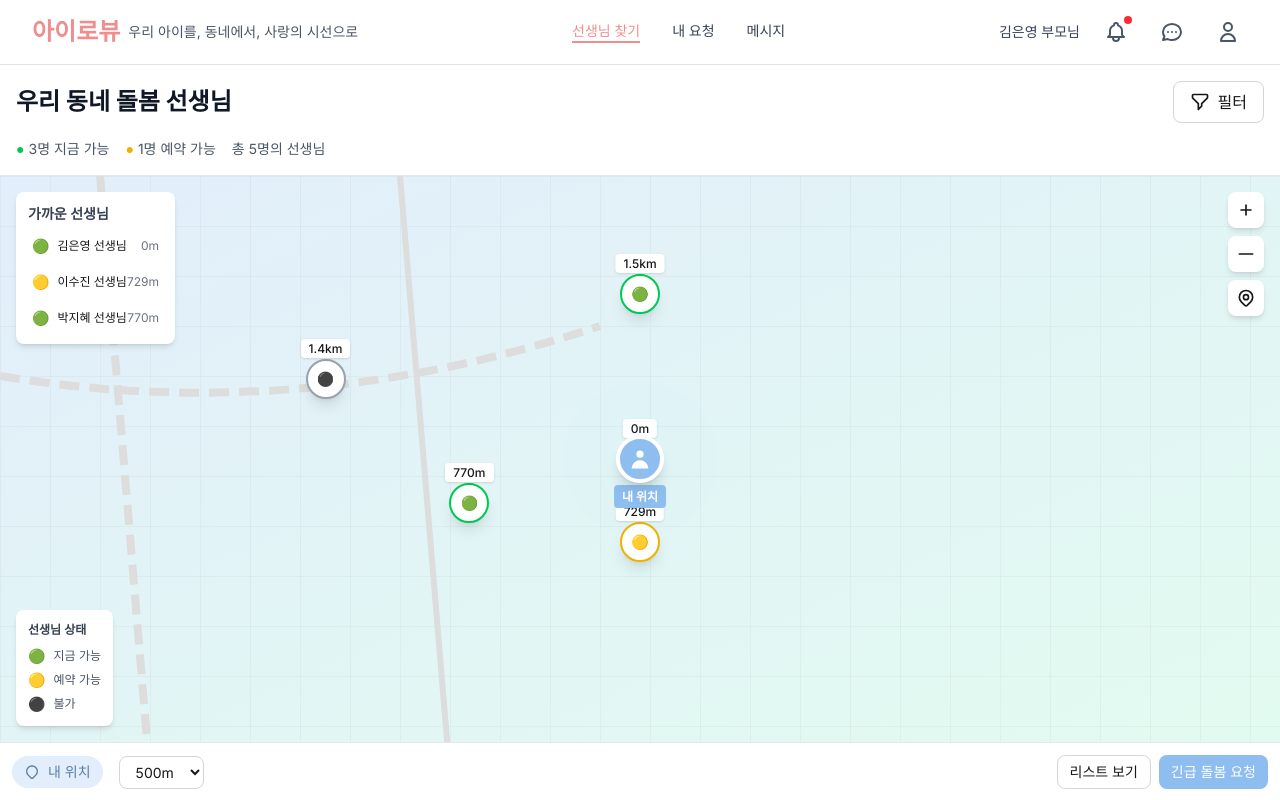
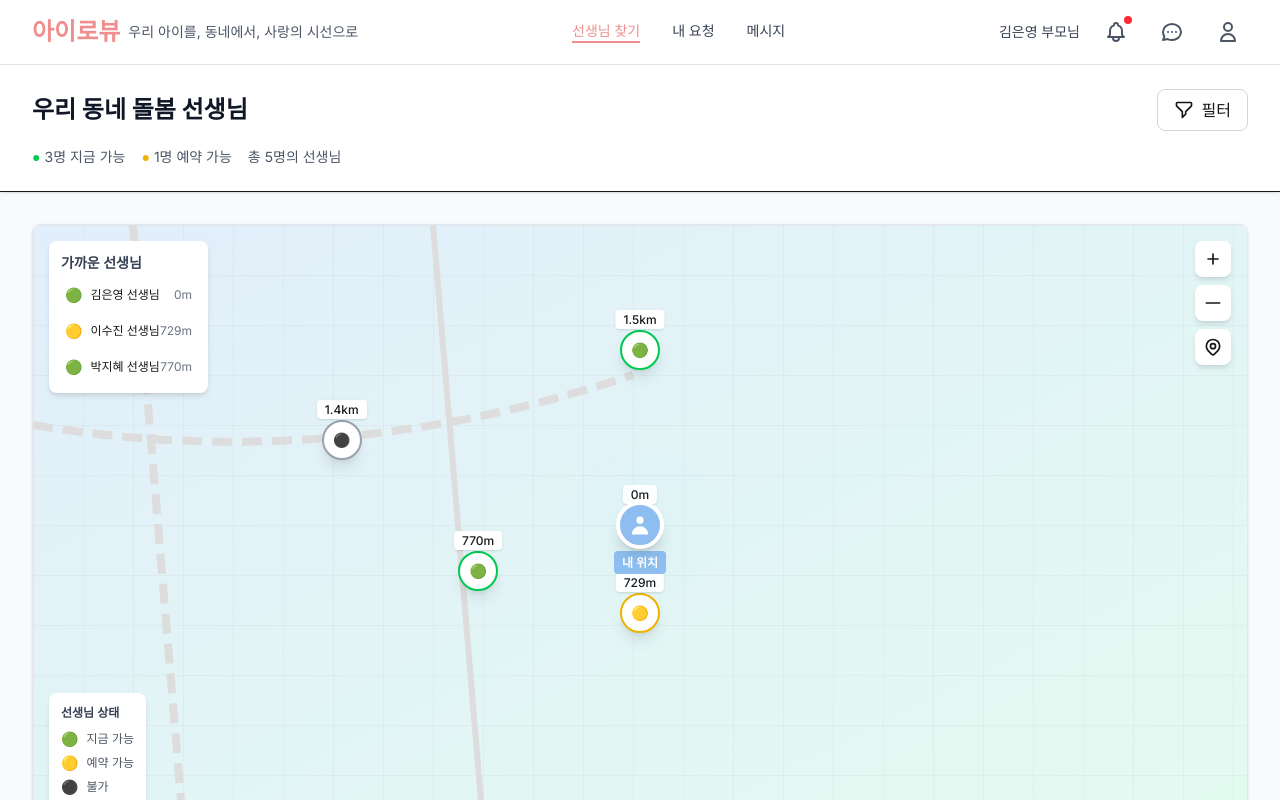
Before and after one commit to kitechoi/dolbom-caremap-fe, a Next.js app: page / in a window 1280 px wide. Shown: the top 800 px of the page. Built offline with nearby package versions, Linux system fonts and the light colour scheme.

Commit message:
홈 width

```diff
--- a/src/app/page.tsx
+++ b/src/app/page.tsx
@@ -62,11 +62,12 @@ export default function HomePage() {
 
   // 부모 시점 메인 화면
   return (
-    <div className="flex flex-col h-[calc(100vh-4rem)]">
-      {/* 상단 검색 바 */}
-      <div className="bg-white shadow-sm border-b border-gray-200 p-4">
-        <div className="max-w-7xl mx-auto">
-          <div className="flex items-center justify-between mb-4">
+    <div className="min-h-screen bg-gray-50">
+      {/* 상단 헤더 */}
+      <div className="bg-white shadow-sm border-b">
+        <div className="max-w-7xl mx-auto px-4 sm:px-6 lg:px-8">
+          <div className="py-6">
+            <div className="flex items-center justify-between">
               <h1 className="text-2xl font-bold text-gray-900">
                 우리 동네 돌봄 선생님
               </h1>
@@ -82,12 +83,12 @@ export default function HomePage() {
             </div>
 
             {showFilters && (
-            <div className="mb-4">
+              <div className="mt-4">
                 <ParentSearch onSearch={(filters) => console.log(filters)} />
               </div>
             )}
 
-          <div className="flex items-center gap-4 text-sm text-gray-600">
+            <div className="flex items-center gap-4 text-sm text-gray-600 mt-4">
               <span className="flex items-center gap-1">
                 <span className="text-green-500">●</span>
                 {teachers.filter(t => t.status === 'AVAILABLE').length}명 지금 가능
@@ -102,9 +103,13 @@ export default function HomePage() {
             </div>
           </div>
         </div>
+      </div>
 
+      {/* 메인 컨텐츠 영역 */}
+      <div className="max-w-7xl mx-auto px-4 sm:px-6 lg:px-8 py-8">
+        <div className="bg-white rounded-lg shadow-sm border border-gray-200 overflow-hidden">
+          <div className="flex h-[600px]">
             {/* 지도 영역 */}
-      <div className="flex-1 flex">
             <div className="flex-1 relative">
               {isLoading ? (
                 <div className="absolute inset-0 flex items-center justify-center bg-gray-50">
@@ -125,7 +130,7 @@ export default function HomePage() {
 
             {/* 선생님 프로필 사이드바 */}
             {selectedTeacher && (
-          <div className="w-[480px] bg-white shadow-xl overflow-y-auto">
+              <div className="w-[480px] bg-white border-l border-gray-200 overflow-y-auto">
                 <TeacherProfile
                   teacher={selectedTeacher}
                   onContact={() => handleContact(selectedTeacher)}
@@ -135,11 +140,11 @@ export default function HomePage() {
             )}
           </div>
 
-      {/* 하단 정보 바 */}
-      <div className="bg-white border-t border-gray-200 p-3">
-        <div className="max-w-7xl mx-auto flex items-center justify-between">
-          <div className="flex items-center gap-4 text-sm">
-            <button className="flex items-center gap-2 px-3 py-1.5 bg-[#E2EEFB] text-[#5A7FA5] rounded-full hover:bg-[#C1DDF7]">
+          {/* 하단 컨트롤 바 */}
+          <div className="bg-gray-50 border-t border-gray-200 p-4">
+            <div className="flex items-center justify-between">
+              <div className="flex items-center gap-4">
+                <button className="flex items-center gap-2 px-3 py-1.5 bg-[#E2EEFB] text-[#5A7FA5] rounded-full hover:bg-[#C1DDF7] text-sm">
                   <svg className="w-4 h-4" fill="none" stroke="currentColor" viewBox="0 0 24 24">
                     <path strokeLinecap="round" strokeLinejoin="round" strokeWidth={2} d="M17.657 16.657L13.414 20.9a1.998 1.998 0 01-2.827 0l-4.244-4.243a8 8 0 1111.314 0z" />
                   </svg>
@@ -162,6 +167,8 @@ export default function HomePage() {
                   className="px-3 py-1.5 text-sm bg-[#8EBEEF] text-white rounded-lg hover:bg-[#6BA5DC]">
                   긴급 돌봄 요청
                 </button>
+              </div>
+            </div>
           </div>
         </div>
       </div>
```
Lines whose indentation alone changed are shown as unchanged.
